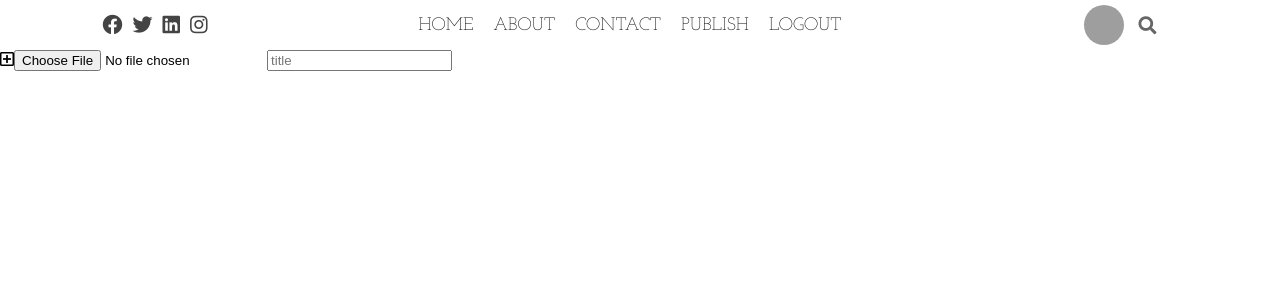
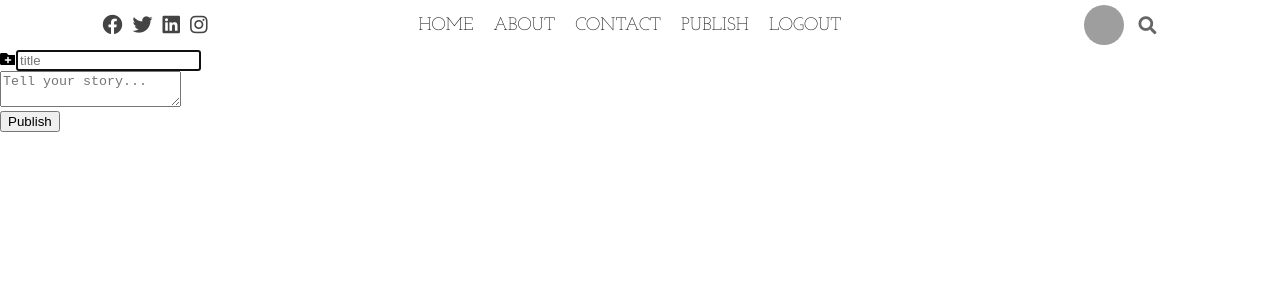
Before and after one commit to thomasjkim13/blog-client, a React (Create React App) app: page / in a window 1280 px wide. Shown: the top 300 px of the page. Built offline with nearby package versions, Linux system fonts and the light colour scheme; grey boxes are pictures that could not be loaded.

Commit message:
create publish component

```diff
--- a/src/components/Links/Publish/Publish.jsx
+++ b/src/components/Links/Publish/Publish.jsx
@@ -5,13 +5,18 @@ export default function Publish() {
     <div className="publish">
       <form className="publishForm">
         <div className="publishFormGroup">
+          {/* links to id="fileInput" */}
           <label htmlFor="fileInput">
-            <i class="far fa-plus-square"></i>
+            <i class="fas fa-folder-plus"></i>
           </label>
-          <input type="file" id="fileInput" />
-          <input type="text" placeholder="title" />
-
+          <input type="file" id="fileInput" style={{display:"none"}} />
+          {/* autoFocus automatically focuses on the text input */}
+          <input type="text" placeholder="title" className="publishInput" autoFocus={true} />
         </div>
+        <div>
+          <textarea placeholder="Tell your story..." type="text" className="publishStory"></textarea>
+        </div>
+        <button className="publishBtn">Publish</button>
       </form>
     </div>
   )
```
